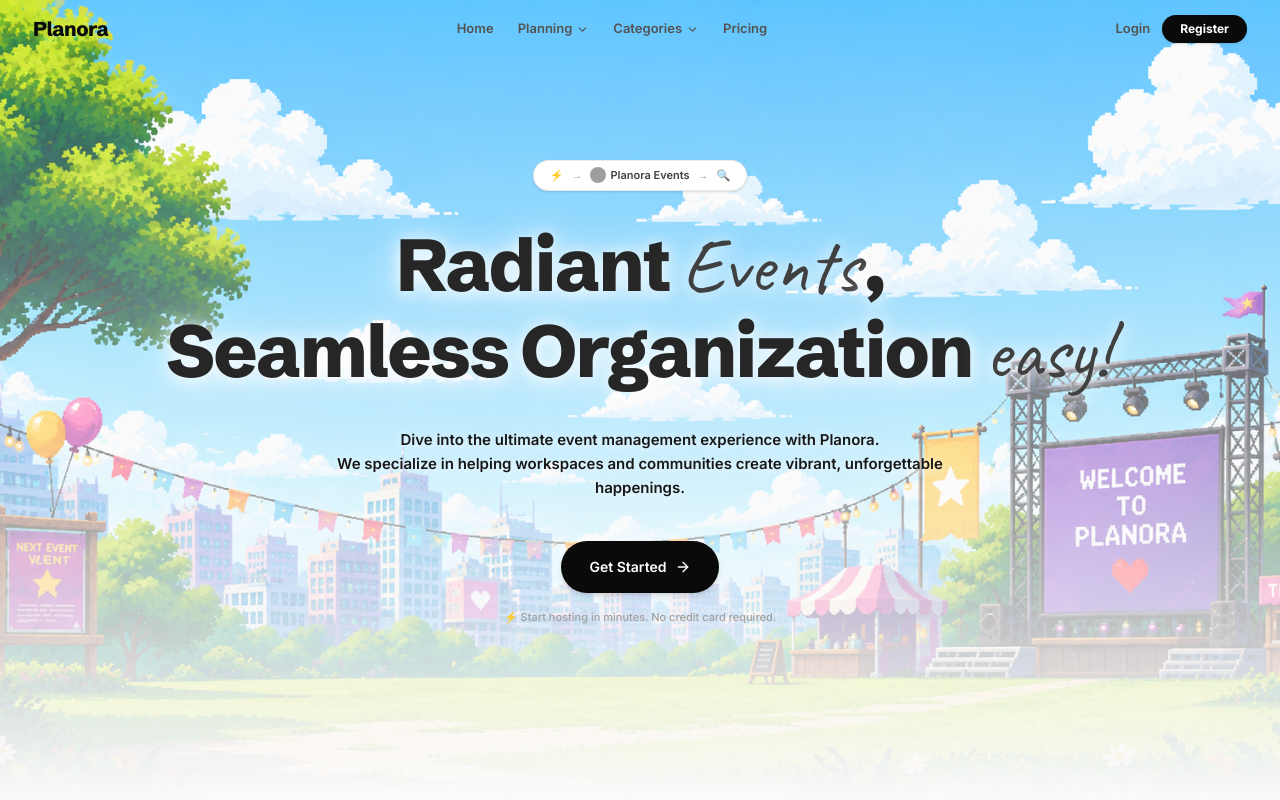
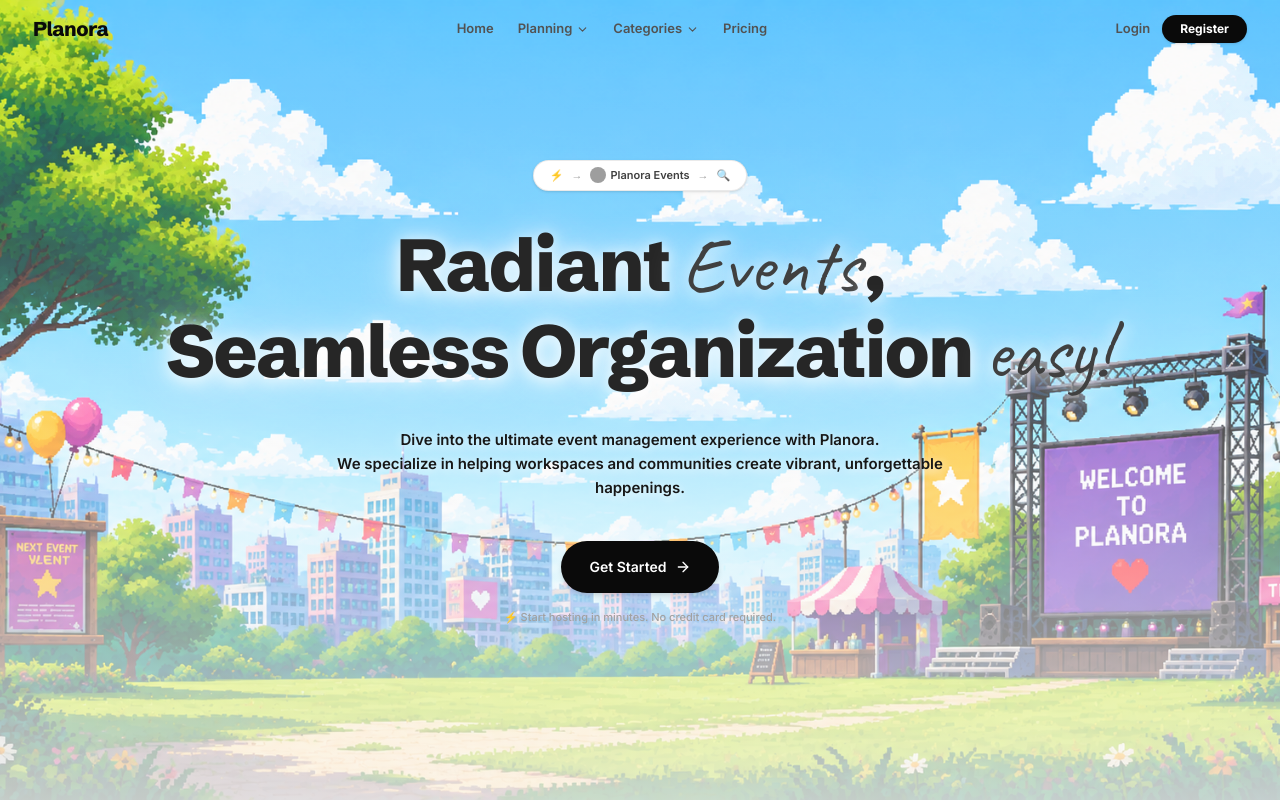
Before and after one commit to Bhavyag-dev/Planora, a React (Vite) app in the folder frontend/: page / in a window 1280 px wide. Shown: the top 800 px of the page. Built offline with nearby package versions, Linux system fonts and the light colour scheme; no server answers; grey boxes are pictures that could not be loaded; a web font is replaced by a local one.

Commit message:
adjust hero section gradient opacity for better image visibility

```diff
--- a/frontend/src/pages/Landing.tsx
+++ b/frontend/src/pages/Landing.tsx
@@ -292,7 +292,7 @@ export function Landing() {
           alt="Event Background"
           className="w-full h-full object-cover opacity-[0.88] filter saturate-[1.1] contrast-[1.02]"
         />
-        <div className="absolute inset-0 bg-gradient-to-b from-transparent via-[#fbfbfb]/40 to-[#fbfbfb]" />
+        <div className="absolute inset-0 bg-gradient-to-b from-transparent via-[#fbfbfb]/20 to-[#fbfbfb]/75" />
       </div>
 
       {/* Hero Section */}
```
